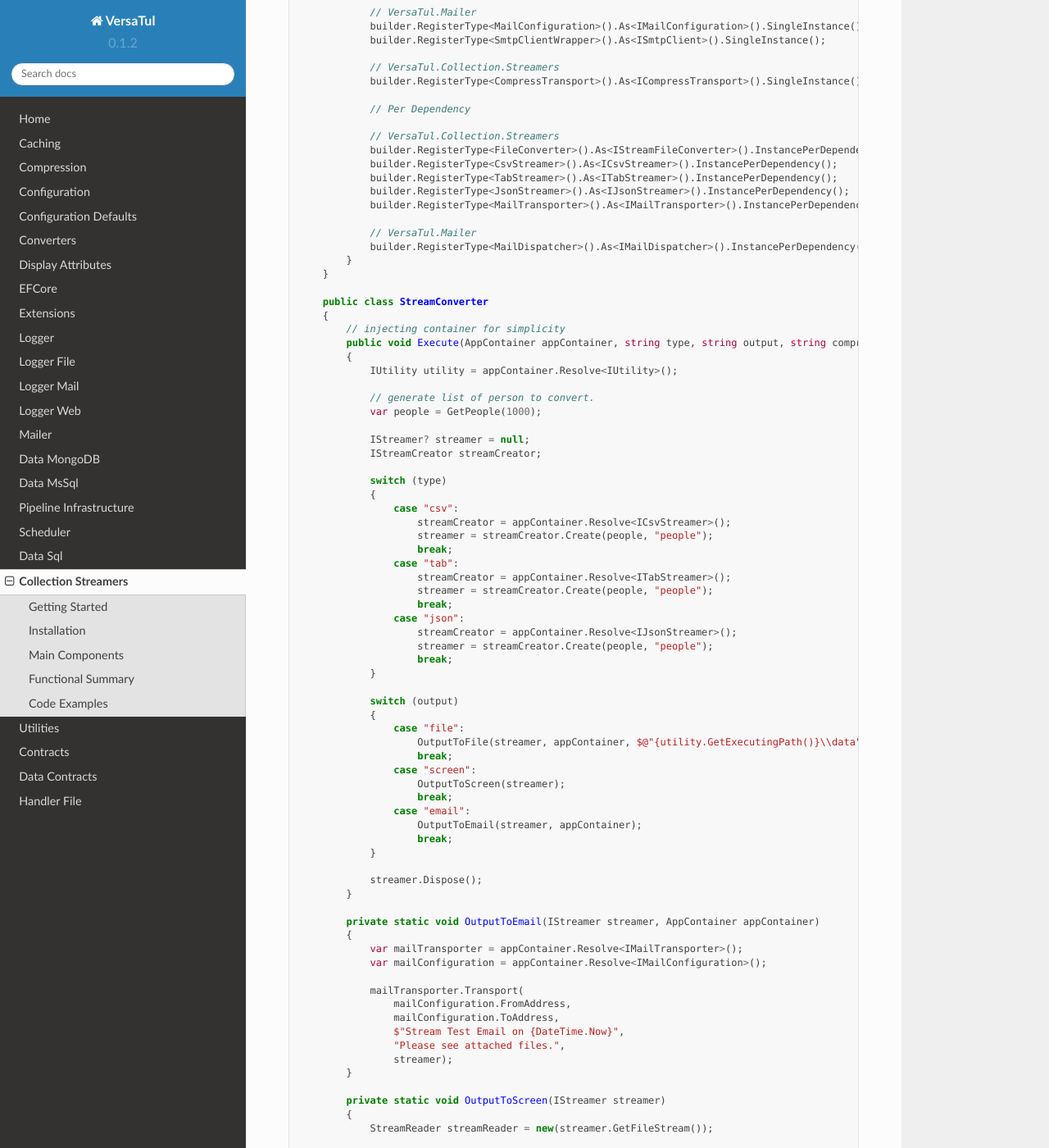
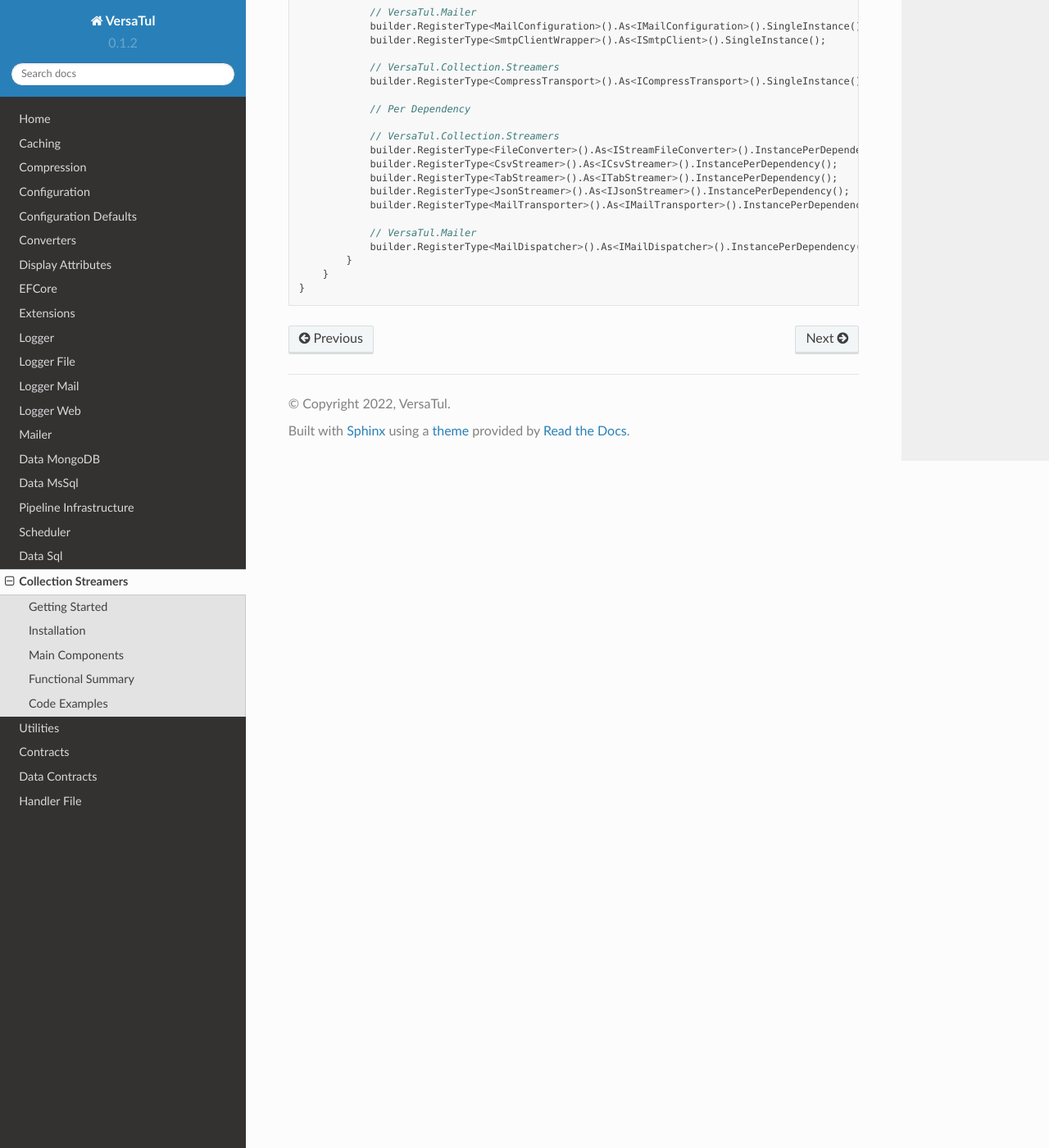
Before and after one commit to BjornWilliams/DocsVersaTul, a Sphinx documentation site: the page built from docs/source/streamers.rst, in a window 1280 px wide and 1400 px high, scrolled down 3750 px. Shown: the whole window at 82% size. Built offline with Sphinx 7.4.7 and the Read the Docs theme 2.0.0, drawn with Linux system fonts in a browser that asks for light colours; some of the changed text lies outside the part shown.

Commit message:
Update streamers.rst

```diff
--- a/docs/source/streamers.rst
+++ b/docs/source/streamers.rst
@@ -206,110 +206,4 @@ Code Examples
                 builder.RegisterType<MailDispatcher>().As<IMailDispatcher>().InstancePerDependency();
             }
         }
-
-        public class StreamConverter
-        {
-            // injecting container for simplicity
-            public void Execute(AppContainer appContainer, string type, string output, string compressed)
-            {
-                IUtility utility = appContainer.Resolve<IUtility>();
-
-                // generate list of person to convert.
-                var people = GetPeople(1000);
-
-                IStreamer? streamer = null;
-                IStreamCreator streamCreator;
-
-                switch (type)
-                {
-                    case "csv":
-                        streamCreator = appContainer.Resolve<ICsvStreamer>();
-                        streamer = streamCreator.Create(people, "people");
-                        break;
-                    case "tab":
-                        streamCreator = appContainer.Resolve<ITabStreamer>();
-                        streamer = streamCreator.Create(people, "people");
-                        break;
-                    case "json":
-                        streamCreator = appContainer.Resolve<IJsonStreamer>();
-                        streamer = streamCreator.Create(people, "people");
-                        break;
-                }
-
-                switch (output)
-                {
-                    case "file":
-                        OutputToFile(streamer, appContainer, $@"{utility.GetExecutingPath()}\\data", compressed == "yes");
-                        break;
-                    case "screen":
-                        OutputToScreen(streamer);
-                        break;
-                    case "email":
-                        OutputToEmail(streamer, appContainer);
-                        break;
-                }
-
-                streamer.Dispose();
-            }
-
-            private static void OutputToEmail(IStreamer streamer, AppContainer appContainer)
-            {
-                var mailTransporter = appContainer.Resolve<IMailTransporter>();
-                var mailConfiguration = appContainer.Resolve<IMailConfiguration>();
-
-                mailTransporter.Transport(
-                    mailConfiguration.FromAddress,
-                    mailConfiguration.ToAddress,
-                    $"Stream Test Email on {DateTime.Now}",
-                    "Please see attached files.",
-                    streamer);
-            }
-
-            private static void OutputToScreen(IStreamer streamer)
-            {
-                StreamReader streamReader = new(streamer.GetFileStream());
-
-                string streamAsString = streamReader.ReadToEnd();
-
-                Console.WriteLine(streamAsString);
-            }
-
-            private static void OutputToFile(IStreamer streamer, AppContainer appContainer, string filePath, bool compressed)
-            {
-                IStreamFileConverter fileConverter = appContainer.Resolve<IStreamFileConverter>();
-
-                fileConverter.Save(streamer, filePath, compressed);
-            }
-
-            // Helper method for generating list of data model.
-            private static IEnumerable<Person> GetPeople(int amount)
-            {
-                var people = new List<Person>(amount);
-                var names = new[]
-                {
-                    "John Doe",
-                    "Jane Smith",
-                    "Susan Williams",
-                    "Mike Burger",
-                    "Joe Williams",
-                    "Timmy Smith",
-                    "Lisa Ray",
-                    "Stanley Smith",
-                    "Sam Jones",
-                };
-
-                for (int i = 0; i < amount; i++)
-                {
-                    people.Add(new Person
-                    {
-                        Age = i + 10,
-                        Name = CommonUtil.RandomSampler(names),
-                        AccountBalance = (100.99m * i),
-                        BestFriend = CommonUtil.RandomSampler(people)
-                    });
-                }
-
-                return people;
-            }
-        }
     }
```
